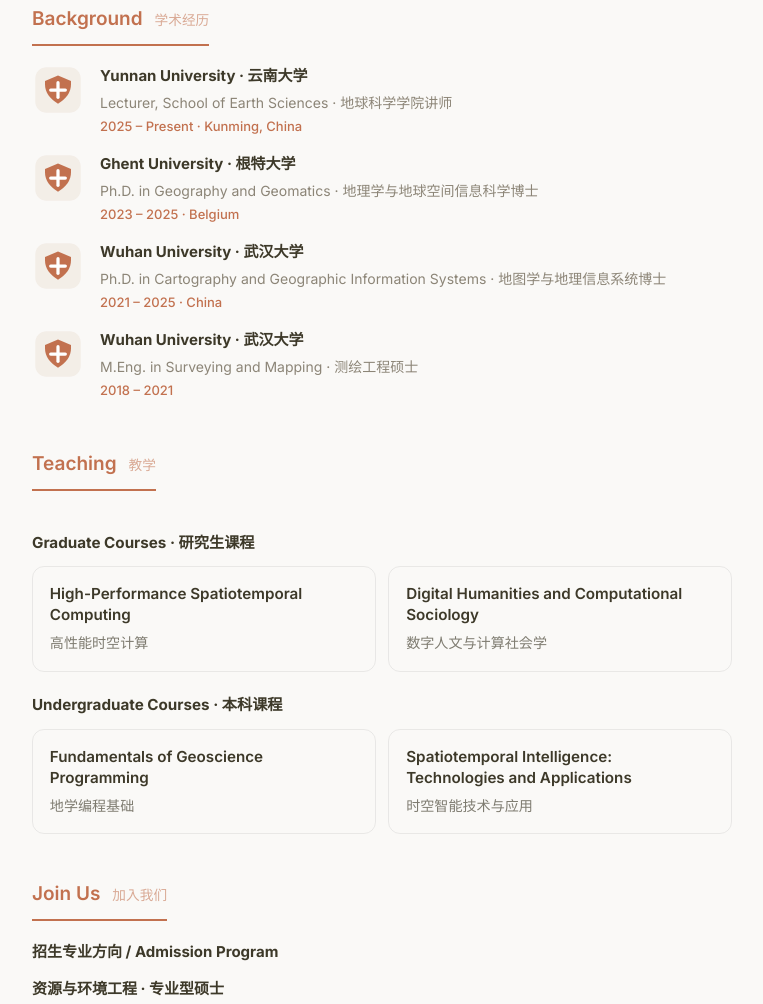
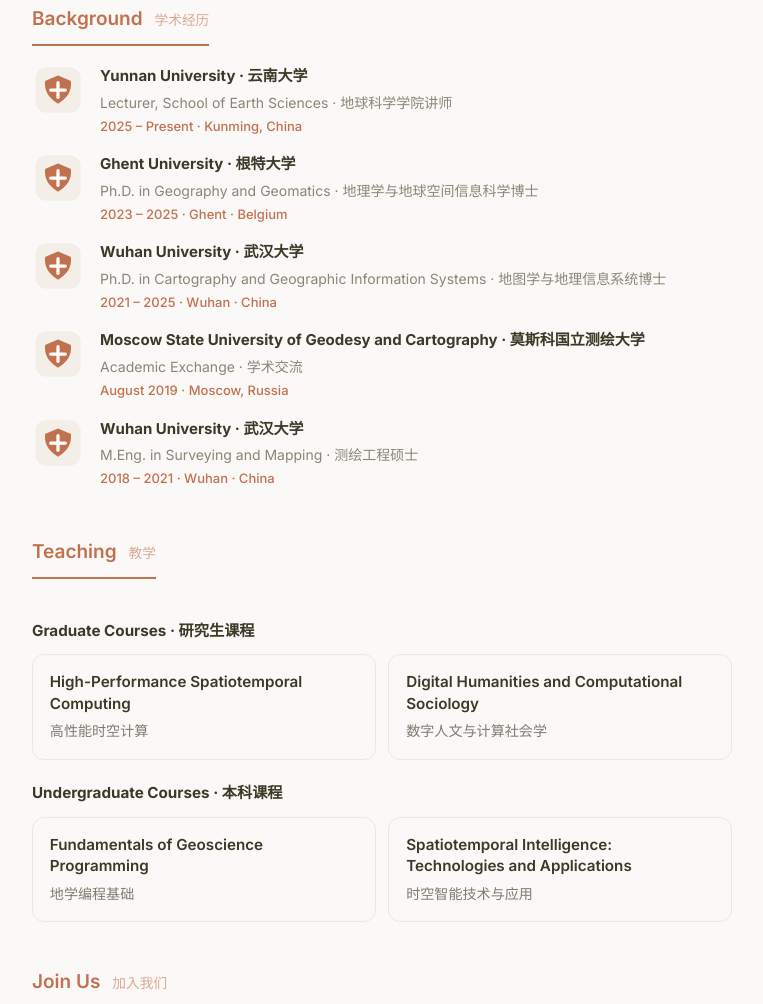
Before and after one commit to ZhangLin7/ZhangLin7.github.io, a plain HTML site: page index.html in a window 1280 px wide. Shown: the part 1120-2124 px from the top of the page, without its empty margins (428-1191 px from the left). Drawn offline with Linux system fonts and the light colour scheme; some icons are missing.

Commit message:
Modify experience locations and add new entry
Updated location details for experiences and added a new experience entry for Moscow State University.

```diff
--- a/index.html
+++ b/index.html
@@ -865,7 +865,7 @@
 
           <p class="exp-period">
 
-            2023 – 2025 · Belgium
+            2023 – 2025 · Ghent · Belgium
 
           </p>
 
@@ -910,7 +910,7 @@
 
           <p class="exp-period">
 
-            2021 – 2025 · China
+            2021 – 2025 · Wuhan · China
 
           </p>
 
@@ -920,6 +920,38 @@
 
     </div>
 
+    <div class="card background-item">
+
+      <div class="experience-item">
+
+        <img
+          src="assets/img/institution.svg"
+          alt="Moscow State University of Geodesy and Cartography"
+          class="institution-logo">
+
+        <div class="experience-content">
+
+          <p class="exp-title">
+            <strong>
+              Moscow State University of Geodesy and Cartography
+              · 莫斯科国立测绘大学
+            </strong>
+          </p>
+
+          <p class="exp-detail">
+            Academic Exchange
+            · 学术交流
+          </p>
+
+          <p class="exp-period">
+            August 2019 · Moscow, Russia
+          </p>
+
+        </div>
+
+      </div>
+
+    </div>
 
 
     <!-- Wuhan University Master -->
@@ -955,7 +987,7 @@
 
           <p class="exp-period">
 
-            2018 – 2021
+            2018 – 2021 · Wuhan · China
 
           </p>
 
```
